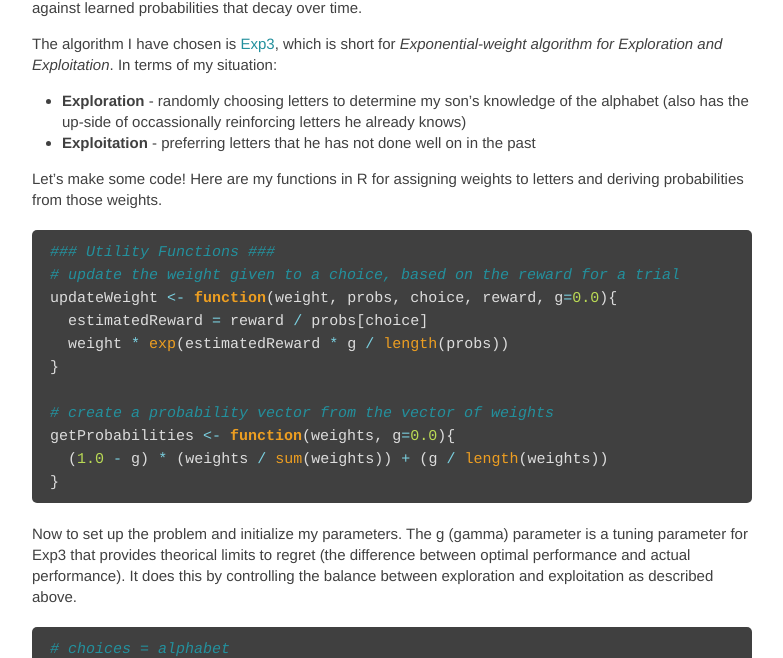
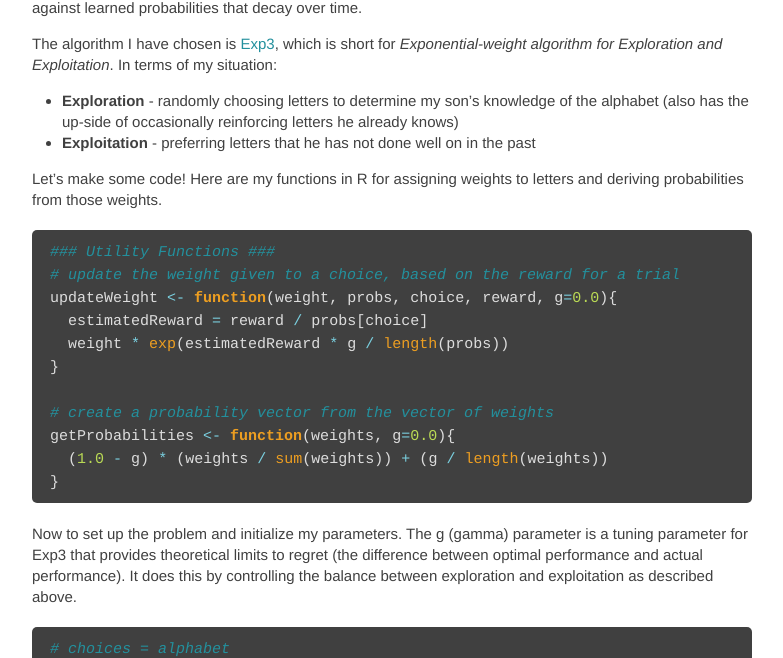
Before and after one commit to lafncow/lafncow.github.io, a Jekyll site: the page built from _posts/2015-12-8-A-is-for-Adversarial.md, in a window 1280 px wide and 900 px high, scrolled down 712 px. Shown: the part 168-826 px from the top of the window, without its empty margins (248-1031 px from the left). Built offline with Jekyll 4.4.1, drawn with Linux system fonts in a browser that asks for light colours.

Commit message:
Spell check

```diff
--- a/_posts/2015-12-8-A-is-for-Adversarial.md
+++ b/_posts/2015-12-8-A-is-for-Adversarial.md
@@ -17,7 +17,7 @@ Besides being a great band name, an adversarial multi-armed bandit is designed t
 
 The algorithm I have chosen is [Exp3](http://cseweb.ucsd.edu/~yfreund/papers/bandits.pdf){:target="_blank"}, which is short for _Exponential-weight algorithm for Exploration and Exploitation_. In terms of my situation:
 
- - **Exploration** - randomly choosing letters to determine my son's knowledge of the alphabet (also has the up-side of occassionally reinforcing letters he already knows)
+ - **Exploration** - randomly choosing letters to determine my son's knowledge of the alphabet (also has the up-side of occasionally reinforcing letters he already knows)
  - **Exploitation** - preferring letters that he has not done well on in the past
 
 Let's make some code! Here are my functions in R for assigning weights to letters and deriving probabilities from those weights.
@@ -36,7 +36,7 @@ getProbabilities <- function(weights, g=0.0){
 }
 {% endhighlight %}
 
-Now to set up the problem and initialize my parameters. The g (gamma) parameter is a tuning parameter for Exp3 that provides theorical limits to regret (the difference between optimal performance and actual performance). It does this by controlling the balance between exploration and exploitation as described above.
+Now to set up the problem and initialize my parameters. The g (gamma) parameter is a tuning parameter for Exp3 that provides theoretical limits to regret (the difference between optimal performance and actual performance). It does this by controlling the balance between exploration and exploitation as described above.
 
 {% highlight r %}
 # choices = alphabet
```
Also changed, not shown: _posts/2015-12-1-Markov-The-Elephant.md (+1 -1 lines), _posts/2015-12-16-Building-A-Hierarchical-Spice-Cabinet.md (+1 -1 lines).
